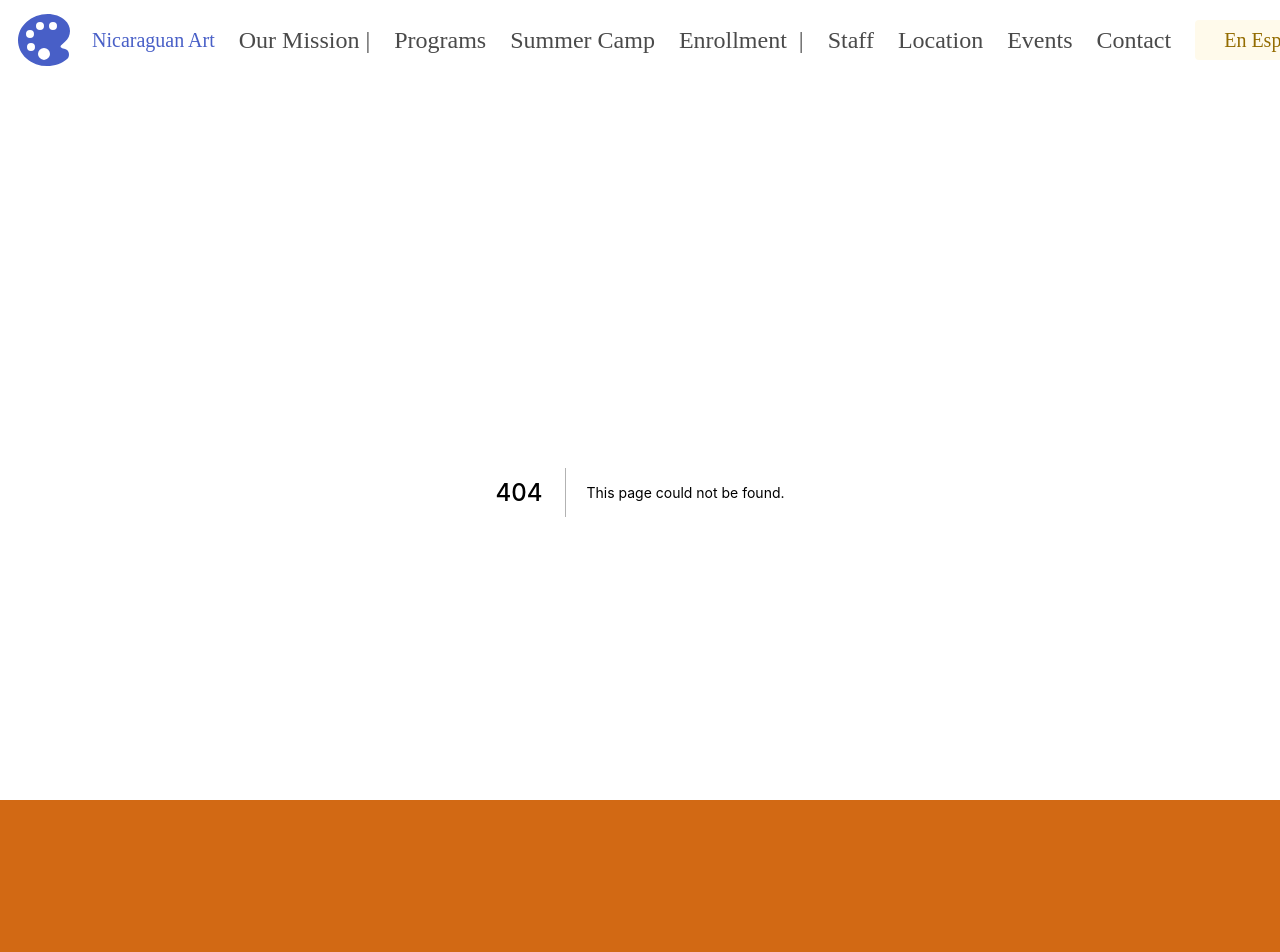
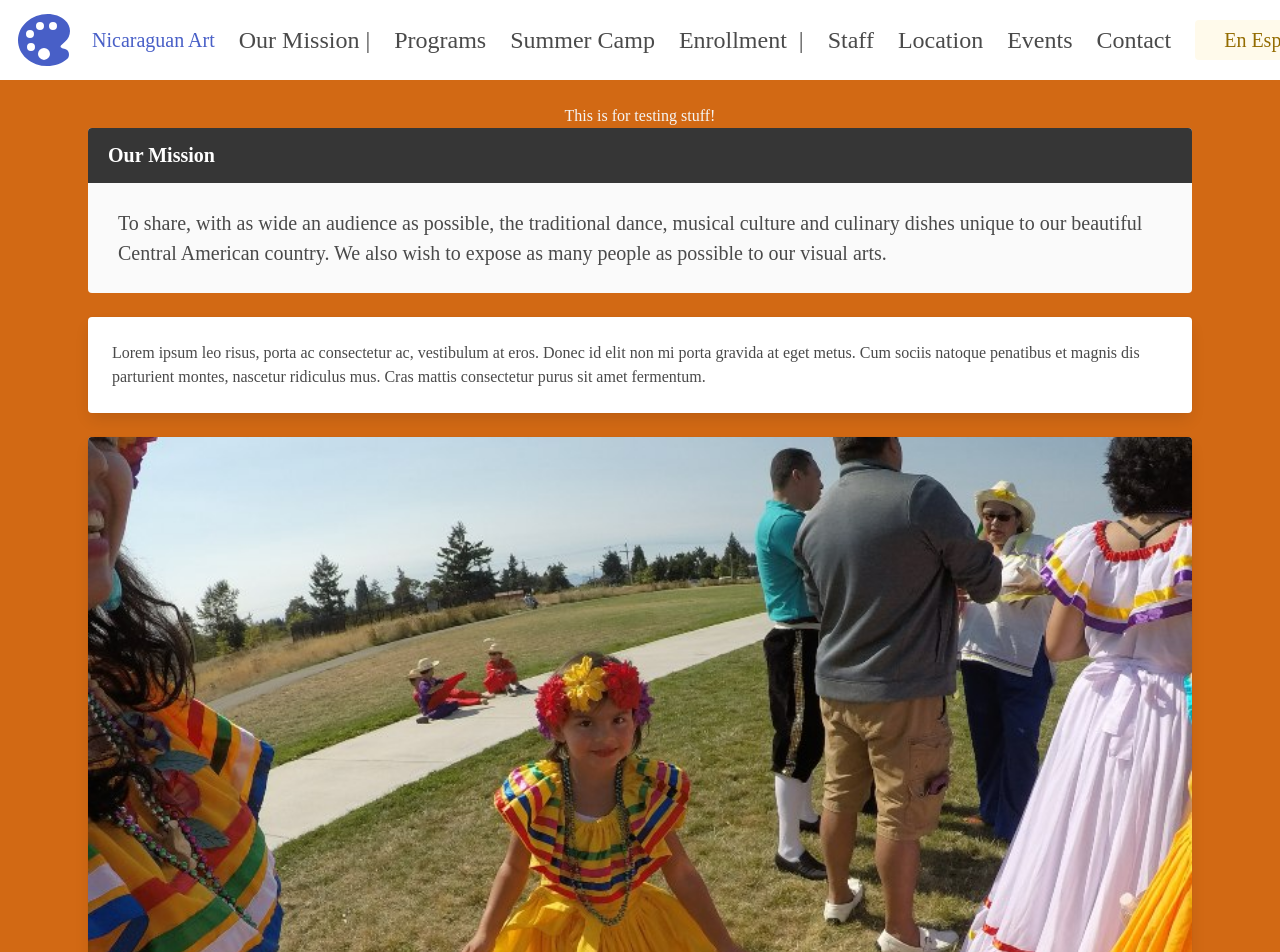
Before and after one commit to papadavis47/ometepe-art-and-education, a Next.js app: page /test in a window 1280 px wide. Before the commit this address had no page. Shown: the top 952 px of the page. Built offline with nearby package versions, Linux system fonts and the light colour scheme; a web font is replaced by a local one.

Commit message:
Add testing page - for dev

```diff
--- a/pages/index.js
+++ b/pages/index.js
@@ -8,7 +8,7 @@ export default function Home() {
     <div>
       <Head>
         <title>Ometepe Art and Education</title>
-        <meta name='description' content='Website for Ometepe Art and Education' />
+        <meta name='description' content='Adding our voices to a beautifully diverse world' />
         <link rel='icon' href='/favicon.ico' />
       </Head>
       <div className='section has-text-centered'>
--- /dev/null
+++ b/pages/test.js
@@ -0,0 +1,32 @@
+import React from "react";
+import EnglishStatement from "../src/components/EnglishStatement";
+import Image from "next/image";
+
+const Test = () => {
+  return (
+    <div className='column'>
+      <h1 className='has-text-light has-text-centered'>This is for testing stuff!</h1>
+      <EnglishStatement />
+      <div className='block mt-5'>
+        <div className='card'>
+          <div className='card-content'>
+            <div className='content'>
+              Lorem ipsum leo risus, porta ac consectetur ac, vestibulum at eros. Donec id elit non
+              mi porta gravida at eget metus. Cum sociis natoque penatibus et magnis dis parturient
+              montes, nascetur ridiculus mus. Cras mattis consectetur purus sit amet fermentum.
+            </div>
+          </div>
+        </div>
+      </div>
+      <div className='card'>
+        <div className='card-image'>
+          <figure className='image is-4by3'>
+            <Image src='/linda.jpg' alt='Linda' layout='fill' />
+          </figure>
+        </div>
+      </div>
+    </div>
+  );
+};
+
+export default Test;
--- /dev/null
+++ b/src/components/EnglishStatement/EnglishStatement.js
@@ -0,0 +1,22 @@
+import React from "react";
+
+const EnglishStatement = () => {
+  return (
+    <div>
+      <article className='message is-dark is-medium' id='mission'>
+        <div className='message-header'>
+          <p>Our Mission</p>
+        </div>
+        <div className='message-body'>
+          <p className='is-size-6-mobile'>
+            To share, with as wide an audience as possible, the traditional dance, musical culture
+            and culinary dishes unique to our beautiful Central American country. We also wish to
+            expose as many people as possible to our visual arts.
+          </p>
+        </div>
+      </article>
+    </div>
+  );
+};
+
+export default EnglishStatement;
--- /dev/null
+++ b/src/components/EnglishStatement/index.js
@@ -0,0 +1 @@
+export { default } from "./EnglishStatement";
```
Also changed, not shown: pages/info/programs.js (+16 -0 lines).
